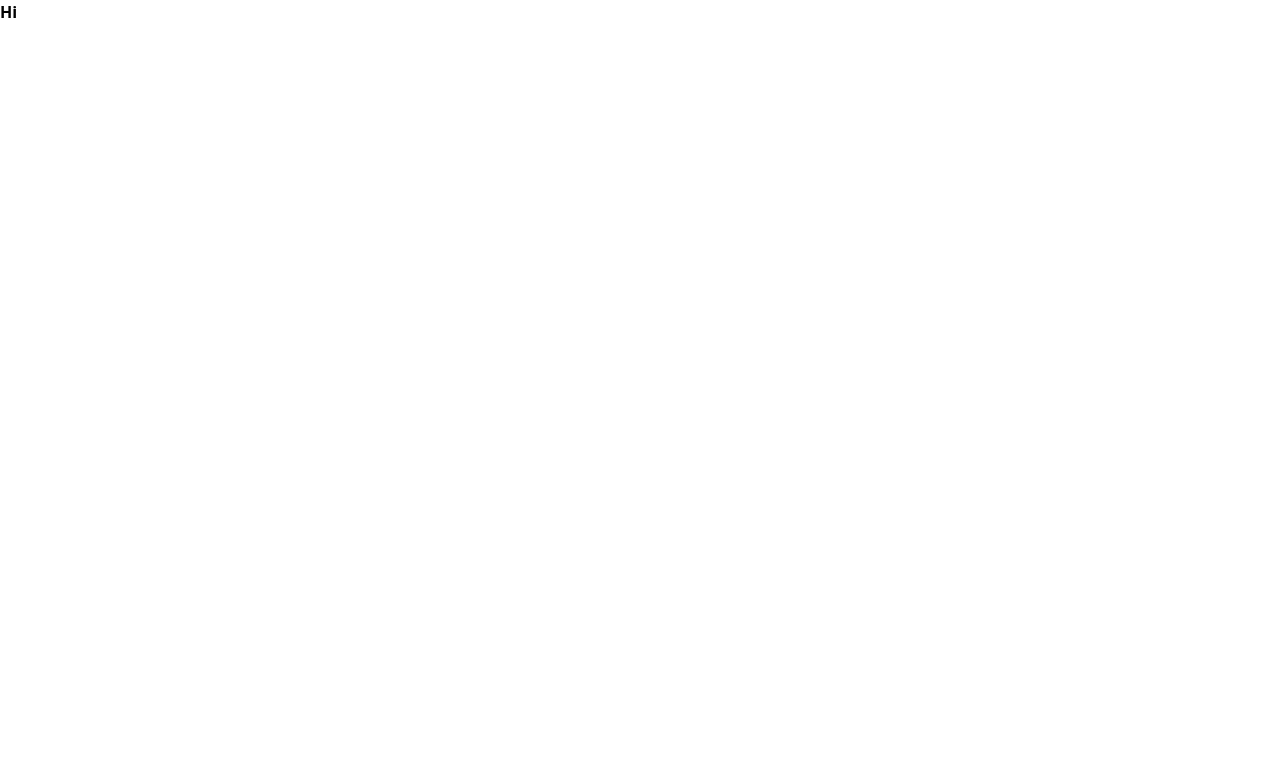
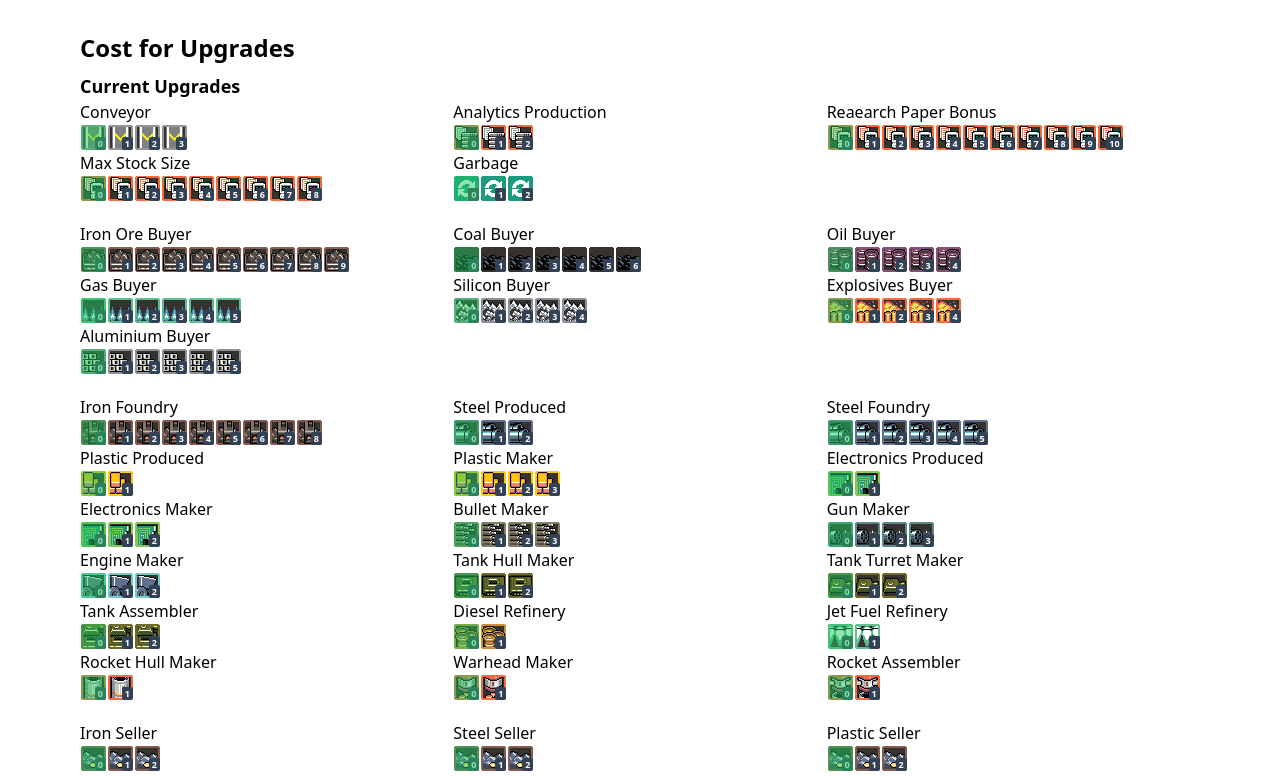
Before and after one commit to matthiebl/factory-idle-calculator, a React (Vite) app: page / in a window 1280 px wide. Shown: the top 776 px of the page. Built offline with nearby package versions, Linux system fonts and the light colour scheme.

Commit message:
Add ability to choose current and proposed upgrades

```diff
--- a/index.html
+++ b/index.html
@@ -4,7 +4,7 @@
         <meta charset="UTF-8" />
         <link rel="icon" type="image/svg+xml" href="/vite.svg" />
         <meta name="viewport" content="width=device-width, initial-scale=1.0" />
-        <title>Vite + React + TS</title>
+        <title>Factory Idle Calculator</title>
     </head>
     <body>
         <div id="root"></div>
--- a/src/App.tsx
+++ b/src/App.tsx
@@ -1,9 +1,10 @@
 import { BrowserRouter, Route, Routes } from 'react-router-dom'
+import { UpgradesPage } from './pages/UpgradeCostCalc'
 
 const App = () => (
     <BrowserRouter>
         <Routes>
-            <Route path='/' element={<b>Hi</b>} />
+            <Route path='/' element={<UpgradesPage />} />
         </Routes>
     </BrowserRouter>
 )
--- /dev/null
+++ b/src/pages/UpgradeCostCalc.tsx
@@ -0,0 +1,326 @@
+import React from 'react'
+import componentIcons from '../componentIcons.png'
+
+interface UpgradesPageProps {}
+
+export const UpgradesPage: React.FC<UpgradesPageProps> = () => {
+    const [current, setCurrent] = React.useState<number[]>(new Array(36).fill(0))
+    const [proposed, setProposed] = React.useState<number[]>(new Array(36).fill(0))
+
+    return (
+        <div className='mx-20 mt-8'>
+            <h1 className='text-2xl font-bold'>Cost for Upgrades</h1>
+
+            <h2 className='mt-2 text-lg font-semibold'>Current Upgrades</h2>
+            {[utility, buyers, makers, sellers].map(type => (
+                <div
+                    key={crypto.randomUUID()}
+                    className='mb-5 grid grid-cols-1 md:grid-cols-2 lg:grid-cols-3 2xl:grid-cols-4'
+                >
+                    {type.map(upgrade => (
+                        <Upgrade
+                            key={crypto.randomUUID()}
+                            {...upgrade}
+                            data={{
+                                val: current[upgrade.id],
+                                set: (n: number) => {
+                                    let update = [...current]
+                                    update[upgrade.id] = n
+                                    setCurrent(update)
+                                },
+                            }}
+                        />
+                    ))}
+                </div>
+            ))}
+
+            <hr />
+
+            <h2 className='mt-2 text-lg font-semibold'>Proposed Upgrades</h2>
+            {[utility, buyers, makers, sellers].map(type => (
+                <div
+                    key={crypto.randomUUID()}
+                    className='mb-5 grid grid-cols-1 md:grid-cols-2 lg:grid-cols-3 2xl:grid-cols-4'
+                >
+                    {type.map(upgrade => (
+                        <Upgrade
+                            key={crypto.randomUUID()}
+                            {...upgrade}
+                            data={{
+                                val: proposed[upgrade.id],
+                                set: (n: number) => {
+                                    let update = [...proposed]
+                                    update[upgrade.id] = n
+                                    setProposed(update)
+                                },
+                            }}
+                        />
+                    ))}
+                </div>
+            ))}
+        </div>
+    )
+}
+
+interface UpgradeProps {
+    name: string
+    iconPos: { x: number; y: number }
+    levels: any[]
+    data: { val: number; set: (_: number) => void }
+}
+
+export const Upgrade: React.FC<UpgradeProps> = ({ name, iconPos, levels, data }) => {
+    return (
+        <div>
+            <span>{name}</span>
+
+            <div className='flex'>
+                {levels.map((_, idx) => (
+                    <button
+                        key={`${name}-${idx}`}
+                        className='relative m-[1px] flex h-[25px] w-[25px] items-end justify-end'
+                        style={{
+                            backgroundImage: `url(${componentIcons})`,
+                            backgroundPosition: `-${26 * iconPos.x}px -${26 * iconPos.y}px`,
+                        }}
+                        onClick={() => data.set(idx)}
+                    >
+                        {data.val >= idx && (
+                            <div className='absolute left-0 top-0 h-full w-full rounded-sm bg-green-500 opacity-50' />
+                        )}
+                        <span className='rounded-sm bg-slate-700 px-[3px] text-[9px] font-bold text-white'>{idx}</span>
+                    </button>
+                ))}
+            </div>
+        </div>
+    )
+}
+
+const utility = [
+    {
+        id: 0,
+        name: 'Conveyor',
+        iconPos: { x: 1, y: 0 },
+        levels: ['-', '1t', '100t', '10q'],
+    },
+    { id: 1, name: 'Analytics Production', iconPos: { x: 4, y: 4 }, levels: ['-', '200B', '4q'] },
+    {
+        id: 2,
+        name: 'Reaearch Paper Bonus',
+        iconPos: { x: 3, y: 4 },
+        levels: ['-', '500K', '50M', '500M', '11B', '28B', '120B', '940B', '200t', '1q', '1q'],
+    },
+    {
+        id: 3,
+        name: 'Max Stock Size',
+        iconPos: { x: 3, y: 4 },
+        levels: ['-', '500K', '100M', '1B', '3B', '9B', '400B', '50t', '600t'],
+    },
+    {
+        id: 4,
+        name: 'Garbage',
+        iconPos: { x: 2, y: 3 },
+        levels: ['-', '50K', '3B'],
+    },
+]
+
+const buyers = [
+    {
+        id: 5,
+        name: 'Iron Ore Buyer',
+        iconPos: { x: 2, y: 0 },
+        levels: ['-', '800', '8K', '80K', '500K', '12B', '150B', '40t', '600t', '1q'],
+    },
+    {
+        id: 6,
+        name: 'Coal Buyer',
+        iconPos: { x: 5, y: 0 },
+        levels: ['-', '40K', '1800K', '1B', '6B', '300B', '125t'],
+    },
+    {
+        id: 7,
+        name: 'Oil Buyer',
+        iconPos: { x: 8, y: 0 },
+        levels: ['-', '900K', '300M', '4B', '300B'],
+    },
+    {
+        id: 8,
+        name: 'Gas Buyer',
+        iconPos: { x: 0, y: 3 },
+        levels: ['-', '1200K', '400M', '800M', '2B', '200B'],
+    },
+    {
+        id: 9,
+        name: 'Silicon Buyer',
+        iconPos: { x: 1, y: 1 },
+        levels: ['-', '800M', '1B', '500B', '30t'],
+    },
+    {
+        id: 10,
+        name: 'Explosives Buyer',
+        iconPos: { x: 7, y: 1 },
+        levels: ['-', '99B', '500B', '800t', '12q'],
+    },
+    {
+        id: 11,
+        name: 'Aluminium Buyer',
+        iconPos: { x: 4, y: 1 },
+        levels: ['-', '300B', '600B', '1500B', '100t', '6q'],
+    },
+]
+
+const makers = [
+    {
+        id: 12,
+        name: 'Iron Foundry',
+        iconPos: { x: 3, y: 0 },
+        levels: ['-', '800', '80K', '800K', '7B', '200B', '60t', '600t', '2q'],
+    },
+    {
+        id: 13,
+        name: 'Steel Produced',
+        iconPos: { x: 6, y: 0 },
+        levels: ['-', '400B', '900t'],
+    },
+    {
+        id: 14,
+        name: 'Steel Foundry',
+        iconPos: { x: 6, y: 0 },
+        levels: ['-', '150K', '900K', '600B', '150t', '2.5q'],
+    },
+    {
+        id: 15,
+        name: 'Plastic Produced',
+        iconPos: { x: 9, y: 0 },
+        levels: ['-', '1t'],
+    },
+    {
+        id: 16,
+        name: 'Plastic Maker',
+        iconPos: { x: 9, y: 0 },
+        levels: ['-', '12M', '5B', '600B'],
+    },
+    {
+        id: 17,
+        name: 'Electronics Produced',
+        iconPos: { x: 2, y: 1 },
+        levels: ['-', '1500B'],
+    },
+    {
+        id: 18,
+        name: 'Electronics Maker',
+        iconPos: { x: 2, y: 1 },
+        levels: ['-', '400M', '3B'],
+    },
+    {
+        id: 19,
+        name: 'Bullet Maker',
+        iconPos: { x: 8, y: 1 },
+        levels: ['-', '220B', '600B', '350t'],
+    },
+    {
+        id: 20,
+        name: 'Gun Maker',
+        iconPos: { x: 9, y: 1 },
+        levels: ['-', '450B', '2500B', '900t'],
+    },
+    {
+        id: 21,
+        name: 'Engine Maker',
+        iconPos: { x: 5, y: 1 },
+        levels: ['-', '1300B', '4q'],
+    },
+    {
+        id: 22,
+        name: 'Tank Hull Maker',
+        iconPos: { x: 1, y: 2 },
+        levels: ['-', '600B', '1500B'],
+    },
+    {
+        id: 23,
+        name: 'Tank Turret Maker',
+        iconPos: { x: 2, y: 2 },
+        levels: ['-', '450B', '1t'],
+    },
+    {
+        id: 24,
+        name: 'Tank Assembler',
+        iconPos: { x: 3, y: 2 },
+        levels: ['-', '300B', '2t'],
+    },
+    {
+        id: 25,
+        name: 'Diesel Refinery',
+        iconPos: { x: 5, y: 2 },
+        levels: ['-', '900B'],
+    },
+    {
+        id: 26,
+        name: 'Jet Fuel Refinery',
+        iconPos: { x: 1, y: 3 },
+        levels: ['-', '700B'],
+    },
+    {
+        id: 27,
+        name: 'Rocket Hull Maker',
+        iconPos: { x: 6, y: 2 },
+        levels: ['-', '1500B'],
+    },
+    {
+        id: 28,
+        name: 'Warhead Maker',
+        iconPos: { x: 7, y: 2 },
+        levels: ['-', '2t'],
+    },
+    {
+        id: 29,
+        name: 'Rocket Assembler',
+        iconPos: { x: 8, y: 2 },
+        levels: ['-', '2500B'],
+    },
+]
+
+const sellers = [
+    {
+        id: 30,
+        name: 'Iron Seller',
+        iconPos: { x: 4, y: 0 },
+        levels: ['-', '500', '2K'],
+    },
+    {
+        id: 31,
+        name: 'Steel Seller',
+        iconPos: { x: 4, y: 0 },
+        levels: ['-', '50K', '300K'],
+    },
+    {
+        id: 32,
+        name: 'Plastic Seller',
+        iconPos: { x: 4, y: 0 },
+        levels: ['-', '12M', '9500M'],
+    },
+    {
+        id: 33,
+        name: 'Electronics Seller',
+        iconPos: { x: 4, y: 0 },
+        levels: ['-', '200M', '2B'],
+    },
+    {
+        id: 34,
+        name: 'Gun Seller',
+        iconPos: { x: 4, y: 0 },
+        levels: ['-', '120B'],
+    },
+    {
+        id: 35,
+        name: 'Engine Seller',
+        iconPos: { x: 4, y: 0 },
+        levels: ['-', '800B'],
+    },
+    {
+        id: 36,
+        name: 'Tank Seller',
+        iconPos: { x: 4, y: 0 },
+        levels: ['-', '400B', '6200B'],
+    },
+]
```
Also changed, not shown: src/componentIcons.png (added).
